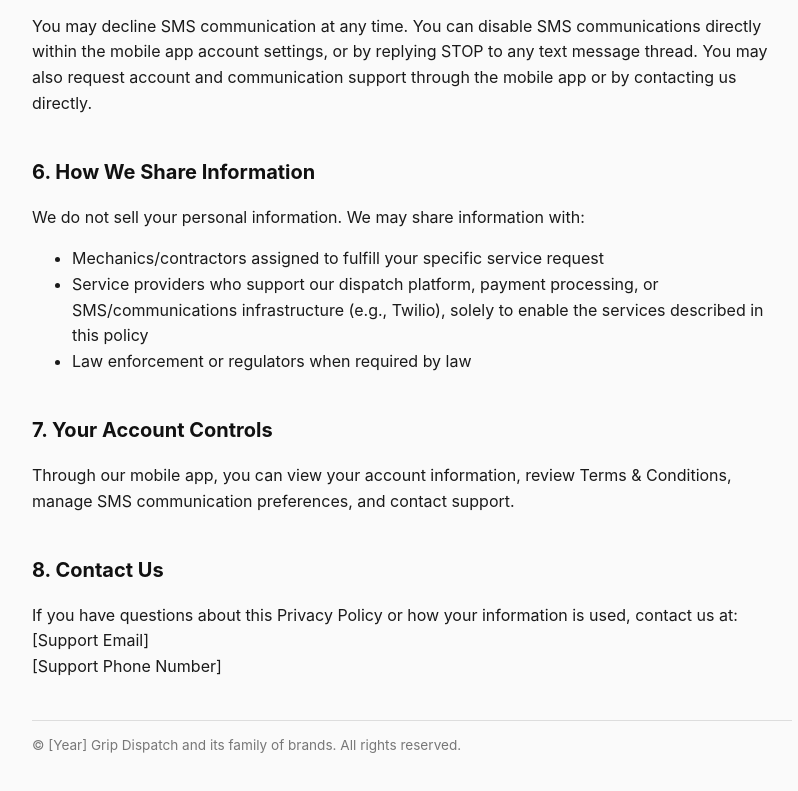
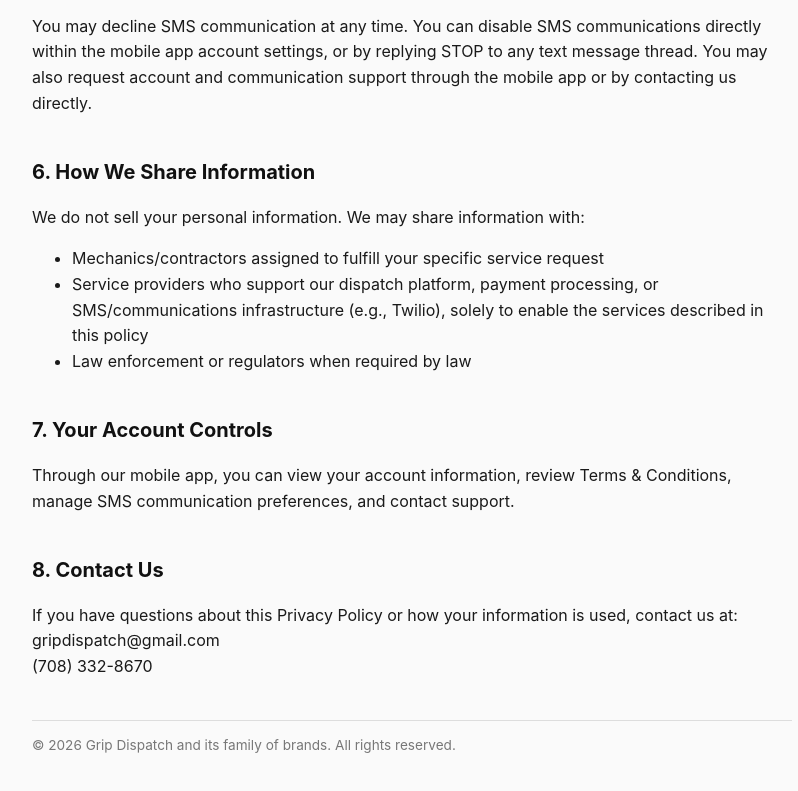
Before and after one commit to Next-Layer-Technology/grip_dispatch_legal.github.io, a plain HTML site: page privacy-policy.html in a window 1280 px wide. Shown: the part 1635-2426 px from the top of the page, without its empty margins (228-1026 px from the left). Drawn offline with Linux system fonts and the light colour scheme.

Commit message:
Update privacy policy with current information

```diff
--- a/privacy-policy.html
+++ b/privacy-policy.html
@@ -17,12 +17,12 @@
 <body>
 
 <h1>Privacy Policy</h1>
-<p class="updated">Last updated: [Month Day, Year]</p>
+<p class="updated">Last updated: September 12, 2026</p>
 
 <p>This Privacy Policy describes how Grip Dispatch ("Company," "we," "us," or "our") collects, uses, and protects information in connection with our mobile mechanic dispatch services, admin platform, and client and mechanic mobile applications.</p>
 
 <div class="brands">
-This Privacy Policy applies to Grip Dispatch and its family of regional service brands, including but not limited to: [Brand Name 1], [Brand Name 2], [Brand Name 3], and [Brand Name 4] (collectively, the "Grip Dispatch Family of Brands"). Each brand operates under this same policy regardless of the regional service area or brand name displayed to the customer.
+This Privacy Policy applies to Grip Dispatch and its family of regional service brands, including but not limited to: Chicagoland Auto Response (collectively, the "Grip Dispatch Family of Brands"). Each brand operates under this same policy regardless of the regional service area or brand name displayed to the customer.
 </div>
 
 <h2>1. Information We Collect</h2>
@@ -73,11 +73,11 @@ This Privacy Policy applies to Grip Dispatch and its family of regional service
 
 <h2>8. Contact Us</h2>
 <p>If you have questions about this Privacy Policy or how your information is used, contact us at:<br>
-[Support Email]<br>
-[Support Phone Number]</p>
+gripdispatch@gmail.com<br>
+(708) 332-8670</p>
 
 <footer>
-&copy; [Year] Grip Dispatch and its family of brands. All rights reserved.
+&copy; 2026 Grip Dispatch and its family of brands. All rights reserved.
 </footer>
 
 </body>
```
